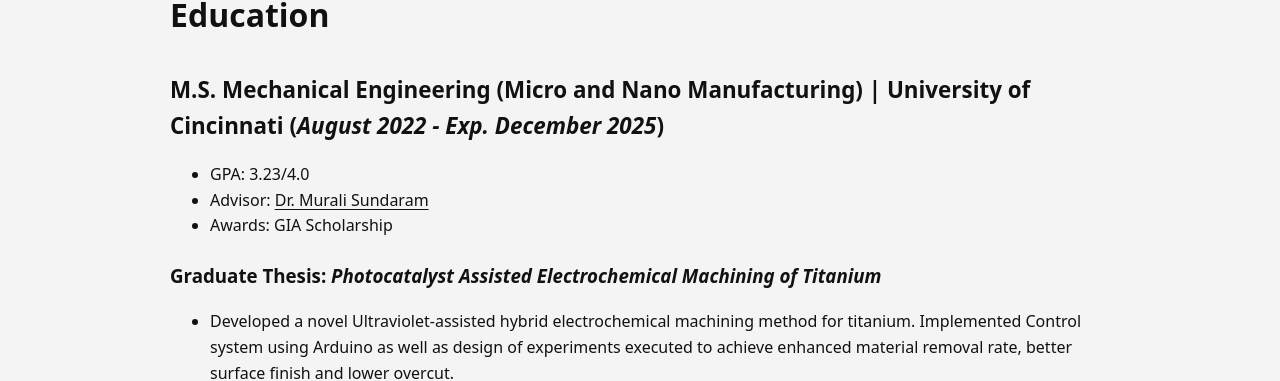
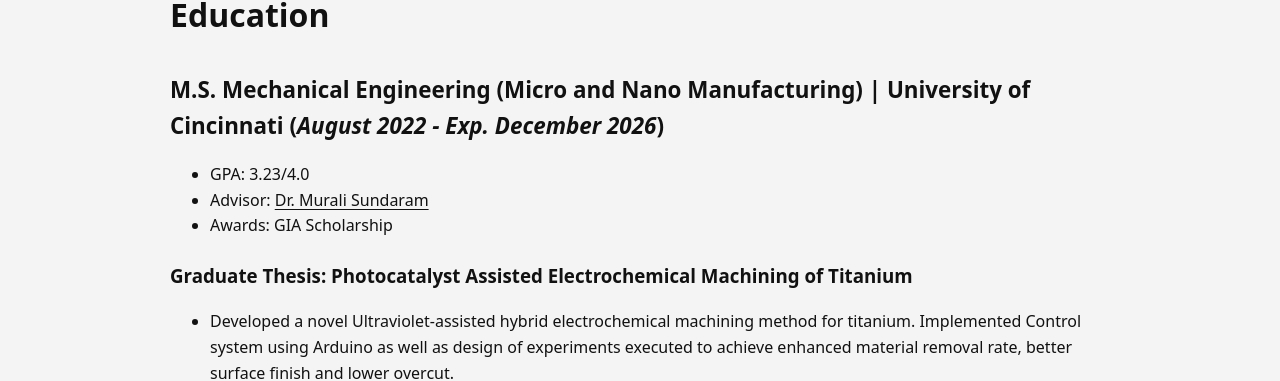
Before and after one commit to Swarit31/Swarit31.github.io, a Jekyll site: the page built from Education.md, in a window 1280 px wide and 1072 px high. Shown: the part 126-507 px from the top of the window. Built offline with Jekyll 4.4.1, drawn with Linux system fonts in a browser that asks for light colours.

Commit message:
Update Education.md

```diff
--- a/Education.md
+++ b/Education.md
@@ -4,12 +4,12 @@ title: Education
 permalink: /education/
 ---
 
-## M.S. Mechanical Engineering (Micro and Nano Manufacturing) | University of Cincinnati (_August 2022 - Exp. December 2025_)
+## M.S. Mechanical Engineering (Micro and Nano Manufacturing) | University of Cincinnati (_August 2022 - Exp. December 2026_)
 - GPA: 3.23/4.0
 - Advisor: [Dr. Murali Sundaram](https://scholar.google.com/citations?user=vXY-oQMAAAAJ&hl=en)
 - Awards: GIA Scholarship
 
-### Graduate Thesis: _Photocatalyst Assisted Electrochemical Machining of Titanium_
+### Graduate Thesis: Photocatalyst Assisted Electrochemical Machining of Titanium
 - Developed a novel Ultraviolet-assisted hybrid electrochemical machining method for titanium. Implemented Control system using Arduino as well as design of experiments executed to achieve enhanced material removal rate, better surface finish and lower overcut.
 
 ## B.E. Mechanical Engineering | Savitribai Phule Pune University (_May 2022_)
```
